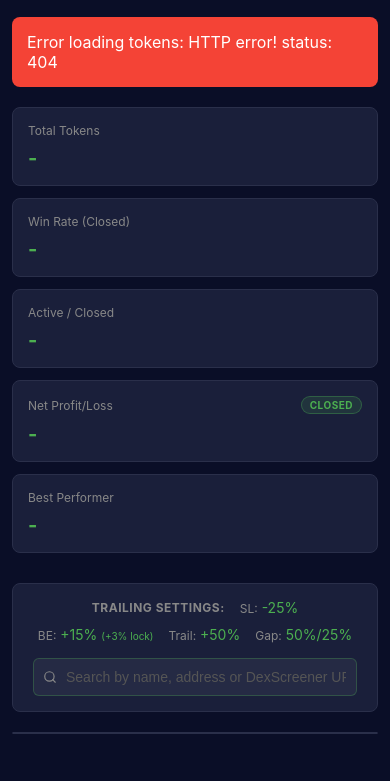
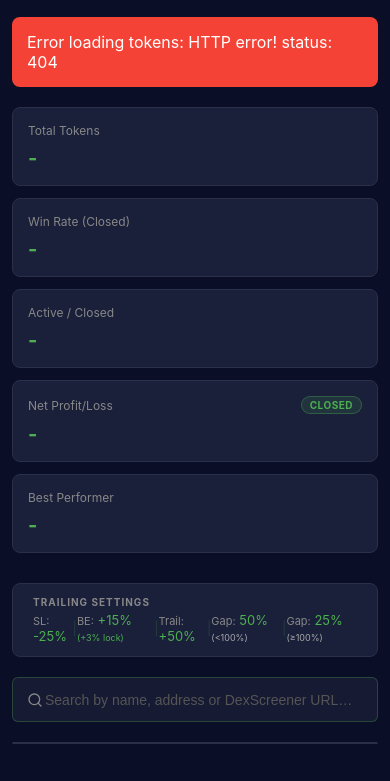
Before and after one commit to moleculeprojects/mcap-tracker, a website: page mcap-tracker/public/index.html in a window 390 px wide. Shown: the part 63-844 px from the top of the page. Drawn offline with Linux system fonts and the light colour scheme; no server answers.

Commit message:
Correction: Restored original trailing settings design and implemented 50/50 row split with search

```diff
--- a/mcap-tracker/public/index.html
+++ b/mcap-tracker/public/index.html
@@ -194,25 +194,72 @@
                 font-size: 12px;
             }
 
-            /* Responsive Trailing Settings */
-            .trailing-row {
+            /* Responsive Action Row (Trailing + Search) */
+            .action-container {
+                display: flex;
+                align-items: stretch;
+                gap: 20px;
+                margin-bottom: 20px;
+            }
+
+            .trailing-card {
+                flex: 1;
+                background: #1a1f3a;
+                padding: 12px 20px;
+                border-radius: 8px;
+                border: 1px solid #2a2f4a;
+                display: flex;
+                flex-direction: column;
+                justify-content: center;
+            }
+
+            .trailing-label {
+                color: #888;
+                font-size: 10px;
+                text-transform: uppercase;
+                letter-spacing: 1px;
+                margin-bottom: 4px;
+                font-weight: 700;
+            }
+
+            .trailing-values {
                 display: flex;
                 justify-content: space-between;
                 align-items: center;
-                gap: 20px;
-                background: #1a1f3a;
-                padding: 15px 20px;
-                border-radius: 8px;
-                border: 1px solid #2a2f4a;
-                margin-bottom: 20px;
+                font-size: 13px;
+                color: #4CAF50;
             }
 
-            .trailing-info {
+            .search-container {
+                flex: 1;
                 display: flex;
                 align-items: center;
-                gap: 20px;
+            }
+
+            .search-bar-wrap {
+                position: relative;
+                width: 100%;
+                height: 100%;
+                display: flex;
+                align-items: center;
+            }
+
+            #token-search {
+                width: 100%;
+                height: 100%;
+                min-height: 50px;
+                background: #1a1f3a;
+                border: 1px solid #2a2f4a;
+                border-radius: 8px;
+                color: #e0e0e0;
                 font-size: 14px;
-                color: #4CAF50;
+                padding: 0 15px 0 40px;
+                outline: none;
+                transition: border-color 0.2s;
+            }
+
+            #token-search:focus {
+                border-color: rgba(76,175,80,0.5);
             }
 
             .monitor-status-sub {
@@ -225,17 +272,16 @@
                 opacity: 0.8;
             }
 
-            @media (max-width: 900px) {
-                .trailing-row {
+            @media (max-width: 1024px) {
+                .action-container {
                     flex-direction: column;
-                    align-items: stretch;
-                    gap: 15px;
                 }
-                .trailing-info {
-                    justify-content: center;
-                    flex-wrap: wrap;
-                    gap: 10px 15px;
-                    text-align: center;
+                .trailing-card, .search-container {
+                    flex: none;
+                    width: 100%;
+                }
+                #token-search {
+                    min-height: 45px;
                 }
             }
         }
@@ -459,21 +505,32 @@
             </div>
         </div>
 
-        <div class="trailing-row">
-            <div class="trailing-info">
-                <div style="font-weight: 700; color: #888; letter-spacing: 0.5px; font-size: 12px; text-transform: uppercase;">Trailing Settings:</div>
-                <div><span style="color: #888; font-size: 12px;">SL:</span> -25%</div>
-                <div><span style="color: #888; font-size: 12px;">BE:</span> +15% <span style="font-size: 10px; color: #4CAF50;">(+3% lock)</span></div>
-                <div><span style="color: #888; font-size: 12px;">Trail:</span> +50%</div>
-                <div><span style="color: #888; font-size: 12px;">Gap:</span> 50%/25%</div>
+        <div class="action-container">
+            <!-- Left 50%: Original Trailing Design -->
+            <div class="trailing-card">
+                <div class="trailing-label">Trailing Settings</div>
+                <div class="trailing-values">
+                    <div><span style="color: #888; font-size: 11px;">SL:</span> -25%</div>
+                    <div style="color: #4CAF50; opacity: 0.2;">|</div>
+                    <div><span style="color: #888; font-size: 11px;">BE:</span> +15% <span style="font-size: 9px; color: #4CAF50;">(+3% lock)</span></div>
+                    <div style="color: #4CAF50; opacity: 0.2;">|</div>
+                    <div><span style="color: #888; font-size: 11px;">Trail:</span> +50%</div>
+                    <div style="color: #4CAF50; opacity: 0.2;">|</div>
+                    <div><span style="color: #888; font-size: 11px;">Gap:</span> 50% <span style="font-size: 9px; color: #aaa;">(&lt;100%)</span></div>
+                    <div style="color: #4CAF50; opacity: 0.2;">|</div>
+                    <div><span style="color: #888; font-size: 11px;">Gap:</span> 25% <span style="font-size: 9px; color: #aaa;">(≥100%)</span></div>
+                </div>
             </div>
 
-            <div class="search-bar-wrap">
-                <svg viewBox="0 0 24 24" fill="none" stroke="currentColor" stroke-width="2" stroke-linecap="round" stroke-linejoin="round">
-                    <circle cx="11" cy="11" r="8"/><line x1="21" y1="21" x2="16.65" y2="16.65"/>
-                </svg>
-                <input id="token-search" type="text" placeholder="Search by name, address or DexScreener URL…" autocomplete="off" oninput="applySearch()" />
-                <button id="search-clear" onclick="clearSearch()" title="Clear search">✕</button>
+            <!-- Right 50%: Search Bar -->
+            <div class="search-container">
+                <div class="search-bar-wrap">
+                    <svg viewBox="0 0 24 24" fill="none" stroke="currentColor" stroke-width="2" stroke-linecap="round" stroke-linejoin="round" style="position: absolute; left: 15px; width: 16px; height: 16px; color: #888;">
+                        <circle cx="11" cy="11" r="8"/><line x1="21" y1="21" x2="16.65" y2="16.65"/>
+                    </svg>
+                    <input id="token-search" type="text" placeholder="Search by name, address or DexScreener URL…" autocomplete="off" oninput="applySearch()" />
+                    <button id="search-clear" onclick="clearSearch()" title="Clear search">✕</button>
+                </div>
             </div>
         </div>
 
```
